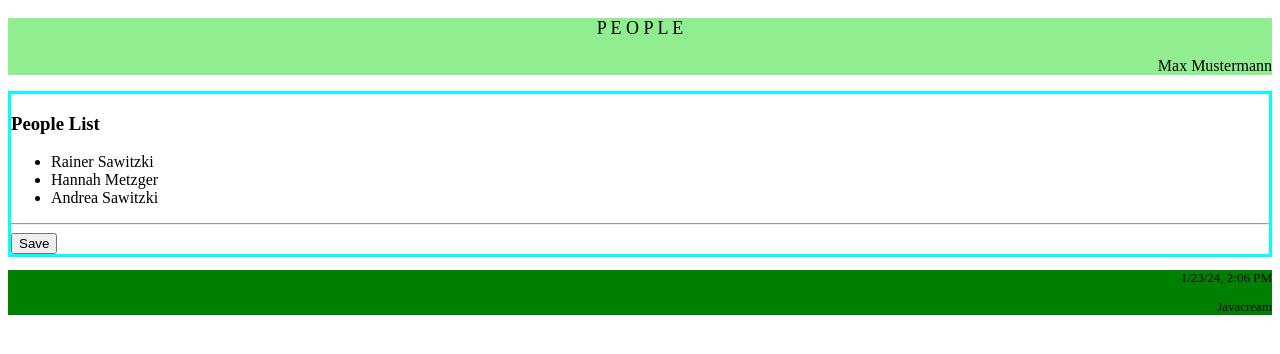
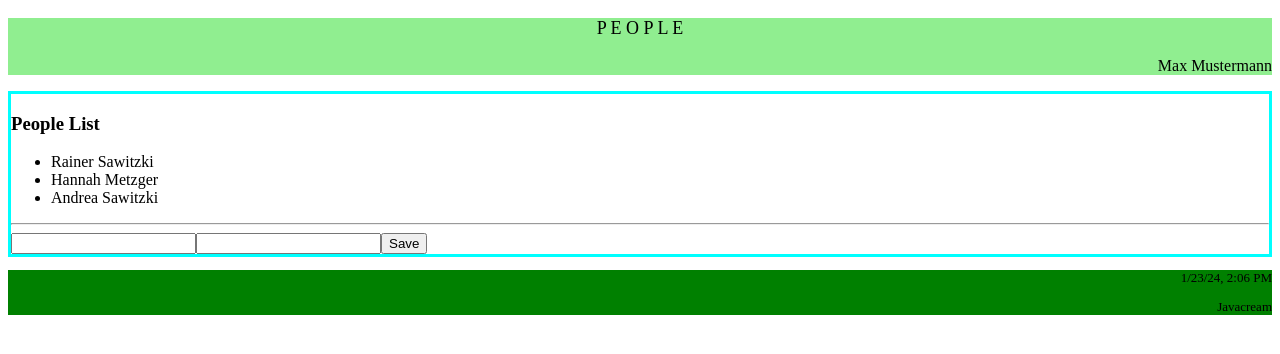
Before and after one commit to Javacream/org.javacream.training.angular, an Angular app in the folder training/: page / in a window 1280 px wide. Shown: the top 354 px of the page. Built offline with nearby package versions, Linux system fonts and the light colour scheme.

Commit message:
add form module

```diff
--- a/training/src/app/people/components/people-input/people-input.component.html
+++ b/training/src/app/people/components/people-input/people-input.component.html
@@ -1 +1,4 @@
+<input type="text" [(ngModel)]="inputFirstname"/>
+<input type="text" [(ngModel)]="inputLastname"/>
+
 <button (click)="save()">Save</button>
--- a/training/src/app/people/components/people-input/people-input.component.ts
+++ b/training/src/app/people/components/people-input/people-input.component.ts
@@ -1,15 +1,19 @@
 import { Component } from '@angular/core';
+import { FormsModule } from '@angular/forms';
 
 @Component({
   selector: 'app-people-input',
   standalone: true,
-  imports: [],
+  imports: [FormsModule],
   templateUrl: './people-input.component.html',
   styleUrl: './people-input.component.css'
 })
 export class PeopleInputComponent {
+  inputLastname:string = ''
+  inputFirstname:string = ''
+
   save(){
-    console.log("save action")
+    console.log("save action, lastname=" + this.inputLastname + ", firstname=" + this.inputFirstname)
   }
 
 }
```
